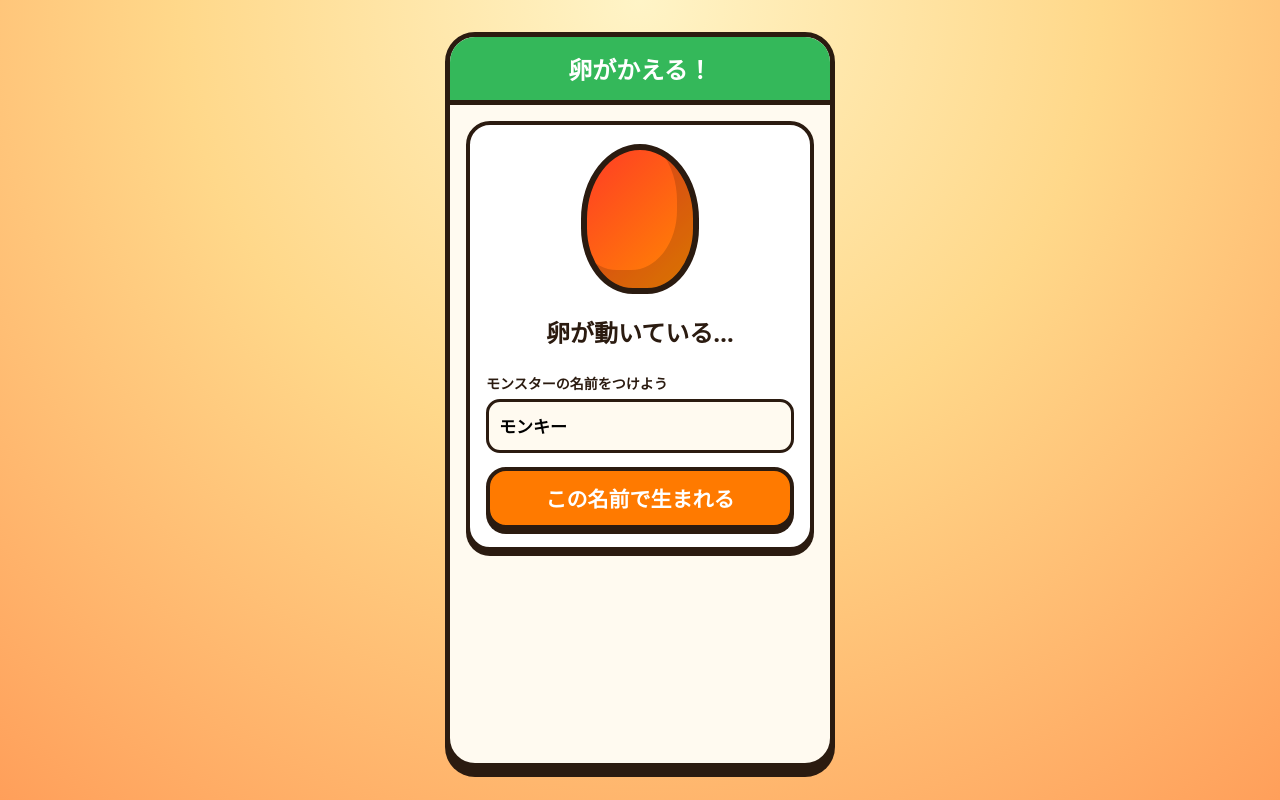
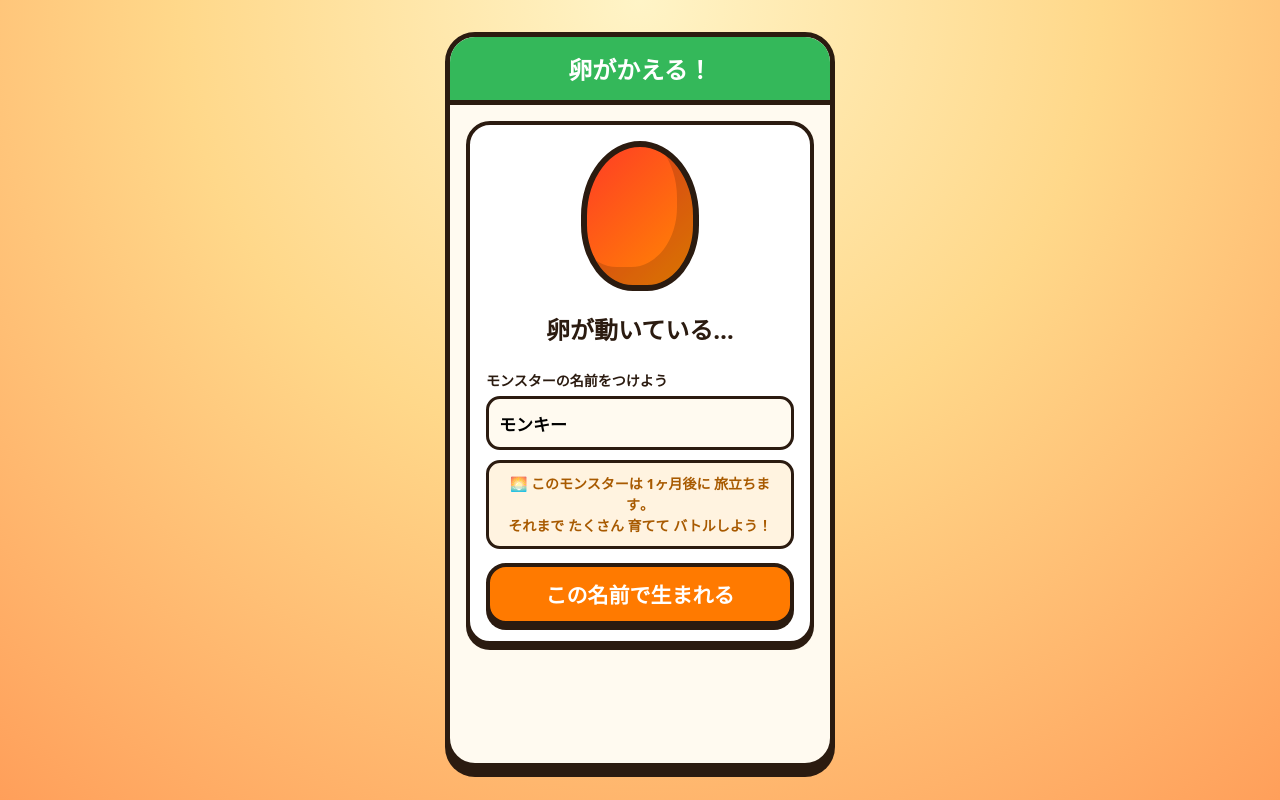
Before and after one commit to sowers-keita/sowers-monster, a Next.js app: page /egg-hatch in a window 1280 px wide. Built offline with nearby package versions, Linux system fonts and the light colour scheme; no server answers.

Commit message:
Add files via upload

```diff
--- a/app/egg-hatch/page.tsx
+++ b/app/egg-hatch/page.tsx
@@ -125,6 +125,24 @@ function EggHatchInner() {
               placeholder="例：もんちゃん"
             />
 
+            <div
+              style={{
+                marginTop: 10,
+                background: "#fff3e0",
+                border: "3px solid #2b1b10",
+                borderRadius: 14,
+                padding: 10,
+                fontSize: 14,
+                fontWeight: 800,
+                color: "#a85a00",
+                lineHeight: 1.5
+              }}
+            >
+              🌅 このモンスターは <b>1ヶ月後に 旅立ちます</b>。
+              <br />
+              それまで たくさん 育てて バトルしよう！
+            </div>
+
             <button className="button orange" onClick={hatch} disabled={saving}>
               {saving ? "保存中…" : "この名前で生まれる"}
             </button>
@@ -133,9 +151,24 @@ function EggHatchInner() {
           <>
             <MonsterIcon color={egg} size={130} />
             <div className="title" style={{ marginTop: 20 }}>
-              {monsterByEgg[egg].name} が生まれた！
+              {name.trim() || monsterByEgg[egg].name} が生まれた！
             </div>
             <div className="note">これから一緒に育てよう！</div>
+            <div
+              style={{
+                marginTop: 10,
+                background: "#fff3e0",
+                border: "3px solid #2b1b10",
+                borderRadius: 14,
+                padding: 10,
+                fontSize: 14,
+                fontWeight: 800,
+                color: "#a85a00",
+                lineHeight: 1.5
+              }}
+            >
+              🌅 旅立ちは <b>1ヶ月後</b>。それまで いっぱい 思い出を つくろう！
+            </div>
             <button className="button" onClick={() => router.push("/home")}>
               ホームへ
             </button>
```
